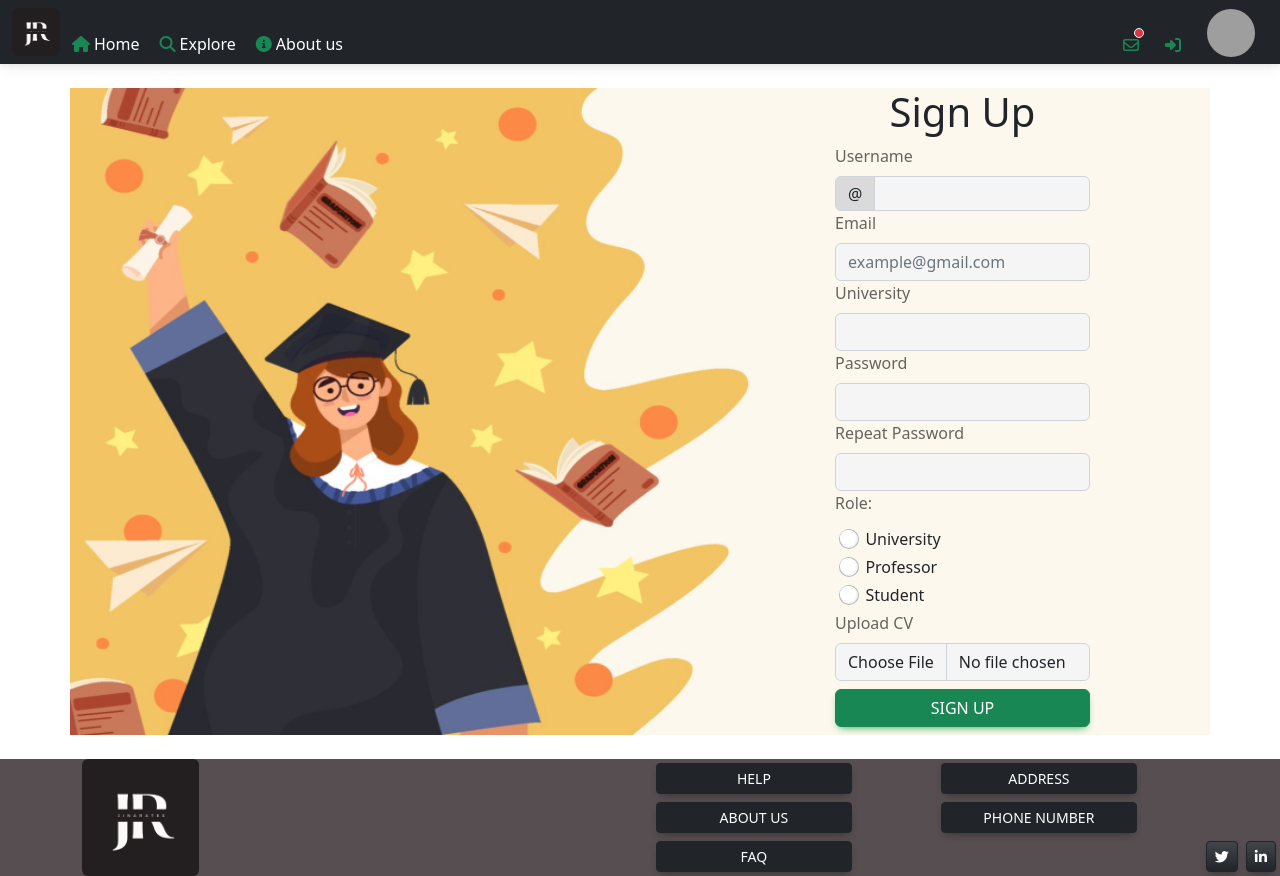
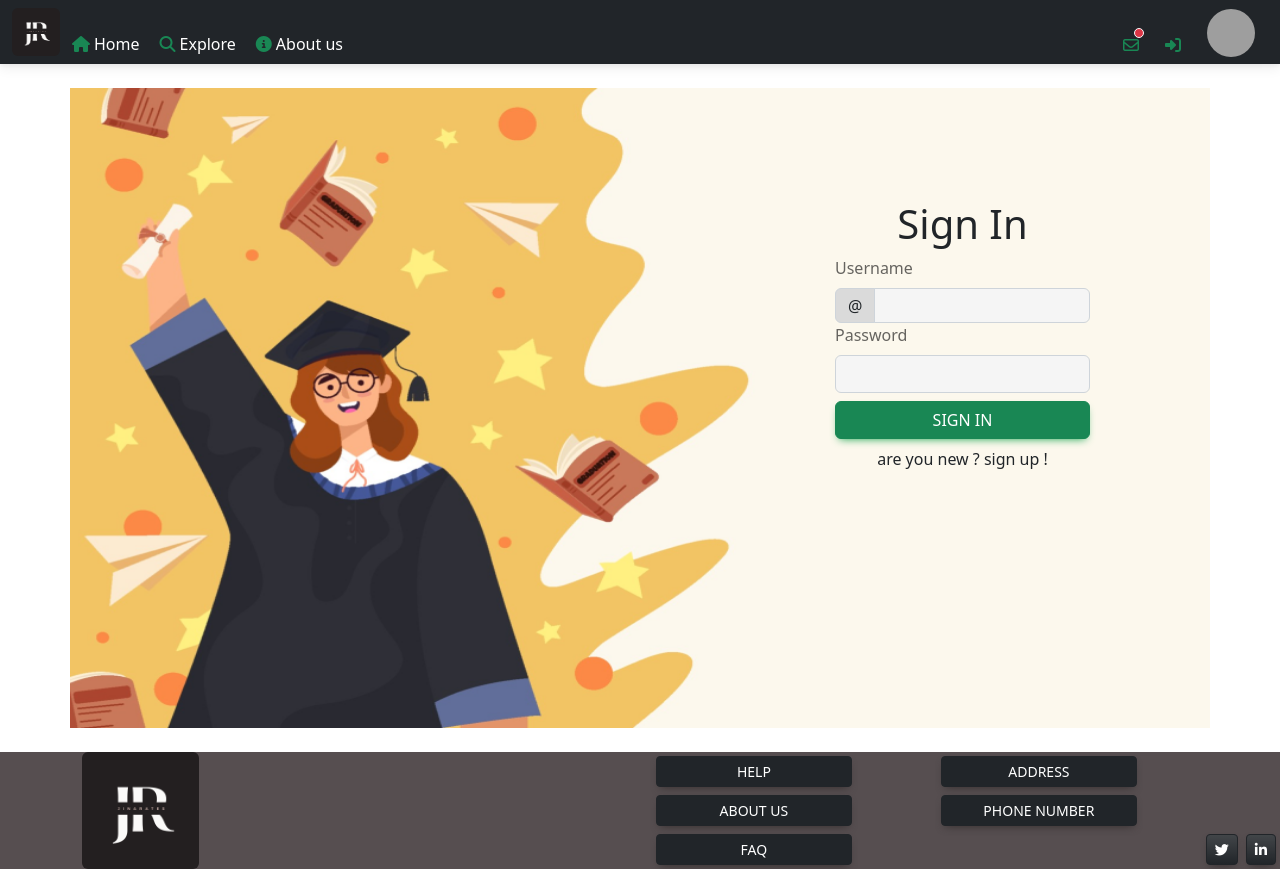
Before and after one commit to EEZeus/Jinarates, a React (Create React App) app in the folder Front-End/: page / in a window 1280 px wide. Built offline with nearby package versions, Linux system fonts and the light colour scheme; grey boxes are pictures that could not be loaded.

Commit message:
F17- SignIn page implemented

```diff
--- a/Front-End/src/App.js
+++ b/Front-End/src/App.js
@@ -7,9 +7,11 @@ import StudentProfilePage from './Components/StudentProfilePage'
 import UniversityProfilePage from './Components/UniversityProfilePage'
 import SearchPage from './Components/SearchPage'
 import SignUpPage from './Components/Authorization/SignUpPage';
+import SignInPage from './Components/Authorization/SignInPage';
+
 function App() {
   return <React.Fragment>
-    <SignUpPage/>
+    <SignInPage/>
   </React.Fragment>
 }
 
--- a/Front-End/src/Components/Authorization/SignInPage.css
+++ b/Front-End/src/Components/Authorization/SignInPage.css
@@ -0,0 +1,3 @@
+.mt-custom{
+    margin-top: 7rem!important;
+}
--- a/Front-End/src/Components/Authorization/SignInPage.js
+++ b/Front-End/src/Components/Authorization/SignInPage.js
@@ -0,0 +1,51 @@
+import React from 'react'
+import './SignInPage.css'
+import Navbar from '../Main-Parts/NavBar'
+import Footer from '../Main-Parts/Footer'
+import {
+    MDBFooter,
+    MDBContainer,
+    MDBCol,
+    MDBRow,
+    MDBBtn,
+    MDBIcon
+} from 'mdb-react-ui-kit';
+
+const SignInPage = () => {
+    return <React.Fragment>
+        <Navbar />
+
+        <div className='container bg-designed-signup mx-auto m-4 '>
+        <form class="row w-25 align-right-custom needs-validation h-100 pt-0" novalidate>
+            <div class="d-flex flex-column mt-custom">
+            <h1 className='mx-auto'>Sign In</h1>
+                <div class="p-0">
+                    <label for="username" class="form-label">Username</label>
+                    <div class="input-group">
+                        <span class="input-group-text bg-username-design" id="inputGroupPrepend2">@</span>
+                        <input type="text" class="form-control bg-form-design" id="username" aria-describedby="inputGroupPrepend2" required />
+                    </div>
+                </div>
+
+                <div class="p-0">
+                    <label for="user-password" class="form-label">Password</label>
+                    <input type="password" class="form-control bg-form-design" id="user-password" required />
+                </div>
+                <div class="mt-2 w-100">
+                <button class="btn btn-success w-100" type="submit">
+                    Sign In
+                </button>
+                </div>
+                <div class="mt-2 w-100 text-center">
+                <a href='#' class="text-dark text-decoration-none">
+                    are you new ? sign up !
+                </a>
+                </div>
+            </div>
+            </form>
+        </div>
+        <Footer />
+    </React.Fragment>
+}
+
+export default SignInPage;
--- a/Front-End/src/Components/Authorization/SignUpPage.css
+++ b/Front-End/src/Components/Authorization/SignUpPage.css
@@ -2,6 +2,7 @@
     background-image: url(../../Assets/signup-signin-bg.png);
     background-size:100% 100%;
     background-repeat: no-repeat;
+    min-height: 80vh;
 }
 .align-right-custom{
     margin-left: auto!important;
```
